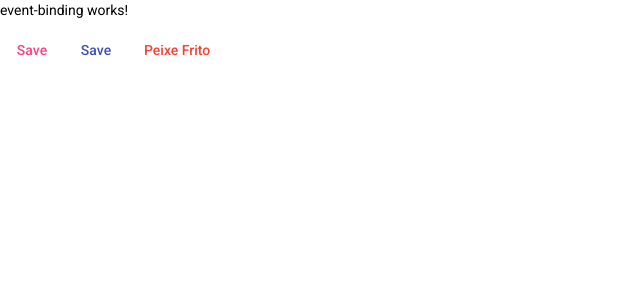
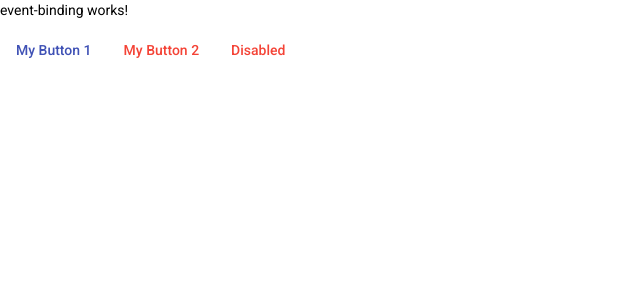
Before and after one commit to AndrehPontes/Fullstack_Node_Angular, an Angular app: page / in a window 1280 px wide. Shown: the top 300 px of the page, without its empty margins (0-640 px from the left). Built offline with nearby package versions, Linux system fonts and the light colour scheme.

Commit message:
SGI-02: Event binding spinner

```diff
--- a/src/app/app.module.ts
+++ b/src/app/app.module.ts
@@ -8,6 +8,8 @@ import { MatSliderModule } from '@angular/material/slider';
 import { PropertyBindingComponent } from './property-binding/property-binding.component';
 import { MatButtonModule } from '@angular/material/button';
 import { EventBindingComponent } from './event-binding/event-binding.component';
+import {MatProgressSpinnerModule} from '@angular/material/progress-spinner';
+
 
 @NgModule({
   declarations: [
@@ -19,7 +21,8 @@ import { EventBindingComponent } from './event-binding/event-binding.component';
     BrowserModule,
     BrowserAnimationsModule,
     MatSliderModule,
-    MatButtonModule
+    MatButtonModule,
+    MatProgressSpinnerModule,
   ],
   providers: [],
   bootstrap: [AppComponent]
--- a/src/app/event-binding/event-binding.component.html
+++ b/src/app/event-binding/event-binding.component.html
@@ -1,6 +1,6 @@
 <p>event-binding works!</p>
 
-<section>
+<!-- <section>
 
   <button mat-button [color]="buttonColors[idx]">Save</button>
 
@@ -8,4 +8,20 @@
 
   <button mat-button color="warn" (click)="inc()">{{buttonName}}</button>
 
+</section> -->
+
+
+<section>
+
+  <button mat-button color="primary" [disabled]="!btnEnable">My Button 1</button>
+  <button mat-button color="warn" [disabled]="!btnEnable">My Button 2</button>
+
+  <button mat-button color="warn" (click)="disable()" [disabled]="!btnEnable">Disabled</button>
+
+  <mat-progress-spinner
+        color="primary"
+        [mode]="spinnerMode"
+        value="0">
+  </mat-progress-spinner>
+
 </section>
--- a/src/app/event-binding/event-binding.component.ts
+++ b/src/app/event-binding/event-binding.component.ts
@@ -12,12 +12,15 @@ export class EventBindingComponent implements OnInit {
   idx = 0;
   i = 0;
 
-  constructor() { }
+  constructor() {  }
+
+  spinnerMode: any = "determinate";
+  btnEnable = true;
 
   ngOnInit(): void {
     setInterval( () => {
       this.idx = (this.idx+1) % this.buttonColors.length;
-    }, 500)
+    }, 5000)
   }
 
   save(){
@@ -28,4 +31,13 @@ export class EventBindingComponent implements OnInit {
     this.i++;
     this.buttonName = "It was clicked " + this.i+ " times."
   }
+
+  disable() {
+    this.btnEnable = false;
+    this.spinnerMode = "indeterminate";
+    setTimeout ( ()=>{
+      this.btnEnable = true;
+      this.spinnerMode = "determinate";
+    }, 5000);
+  }
 }
```
